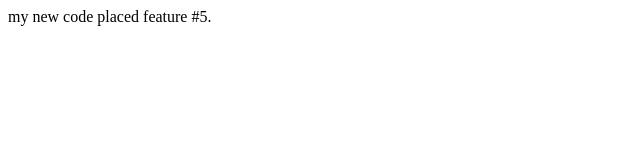
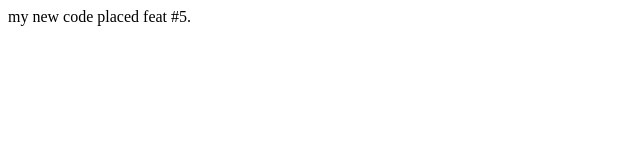
Before and after one commit to sjpkinitiate/angular-projects, an Angular app in the folder angular-projects/: page / in a window 1280 px wide. Shown: the top 160 px of the page, without its empty margins (0-640 px from the left). Built offline with nearby package versions, Linux system fonts and the light colour scheme.

Commit message:
modified the file again.. #5

```diff
--- a/angular-projects/projects/job-management-system/src/app/app.component.html
+++ b/angular-projects/projects/job-management-system/src/app/app.component.html
@@ -1,3 +1,3 @@
-my new code placed feature #5.
+my new code placed feat #5.
 
 <router-outlet />
```
